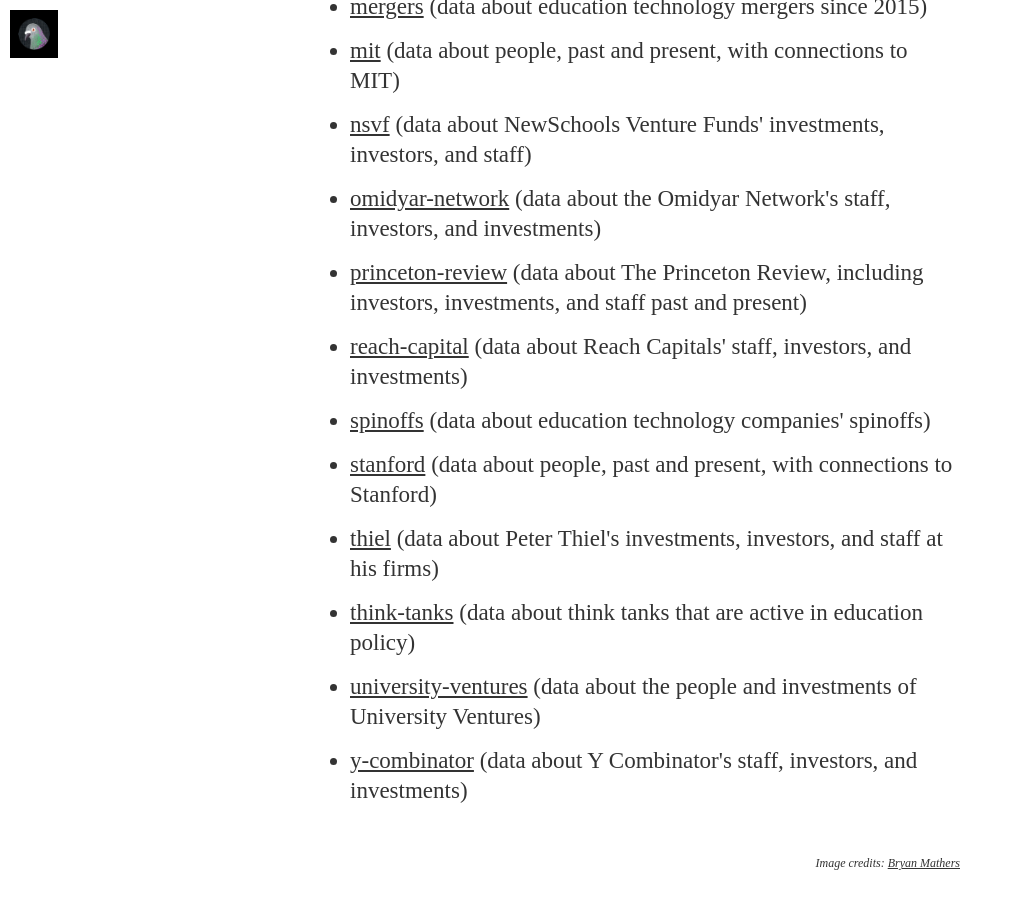
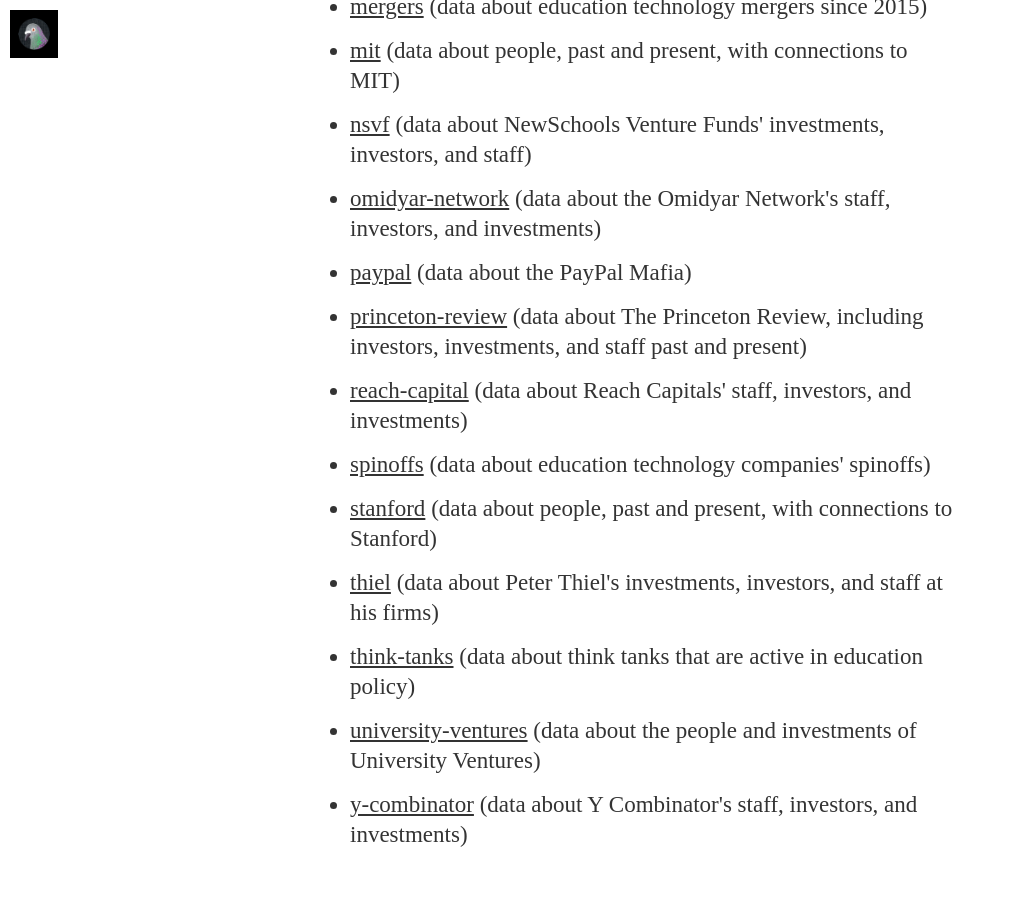
Before and after one commit to HackEducation/data, a Jekyll site: the page built from index.html, in a window 1280 px wide and 900 px high, scrolled down 2716 px. Shown: the whole window, without its empty margins (0-1013 px from the left). Built offline with Jekyll 4.4.1, drawn with Linux system fonts in a browser that asks for light colours; nearby versions of some CDN libraries; some web fonts are replaced.

Commit message:
new data set

```diff
--- a/index.html
+++ b/index.html
@@ -34,6 +34,7 @@
 <li><a href="https://Hack-Education-Data/github.io/mit">mit</a> (data about people, past and present, with connections to MIT)</li>
 <li><a href="https://hack-education-data.github.io/nsvf">nsvf</a> (data about NewSchools Venture Funds' investments, investors, and staff)</li>
 <li><a href="https://hack-education-data.github.io/omidyar-network">omidyar-network</a> (data about the Omidyar Network's staff, investors, and investments)</li>
+<li><a href="http://hack-education-data.github.io/paypal">paypal</a> (data about the PayPal Mafia)</li>
 <li><a href="https://Hack-Education-Data.github.io/princeton-review">princeton-review</a> (data about The Princeton Review, including investors, investments, and staff past and present)</li>
 <li><a href="https://hack-education-data.github.io/reach-capital">reach-capital</a> (data about Reach Capitals' staff, investors, and investments)</li>
 <li><a href="https://Hack-Education-Data.github.io/spinoffs">spinoffs</a> (data about education technology companies' spinoffs)</li>
```
